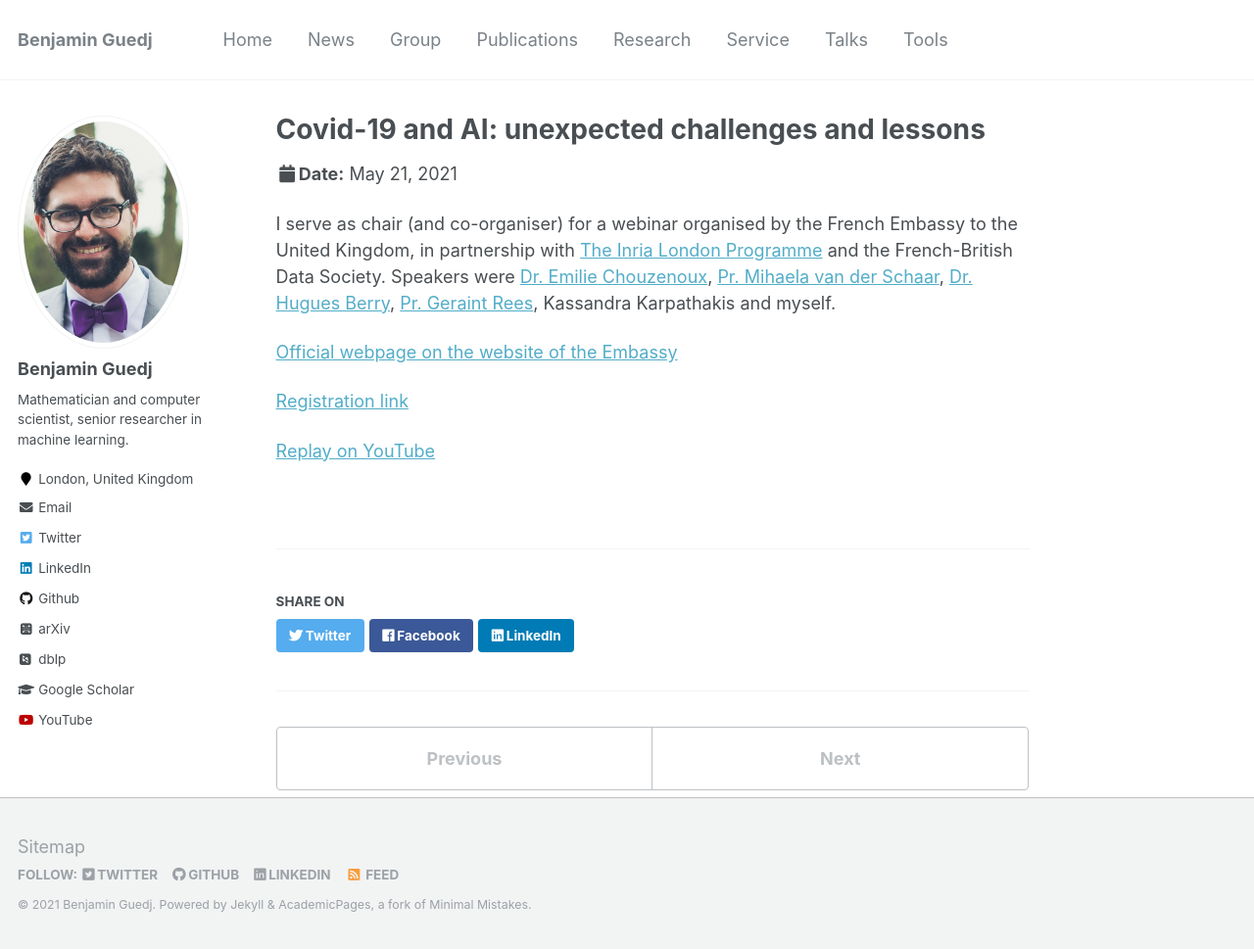
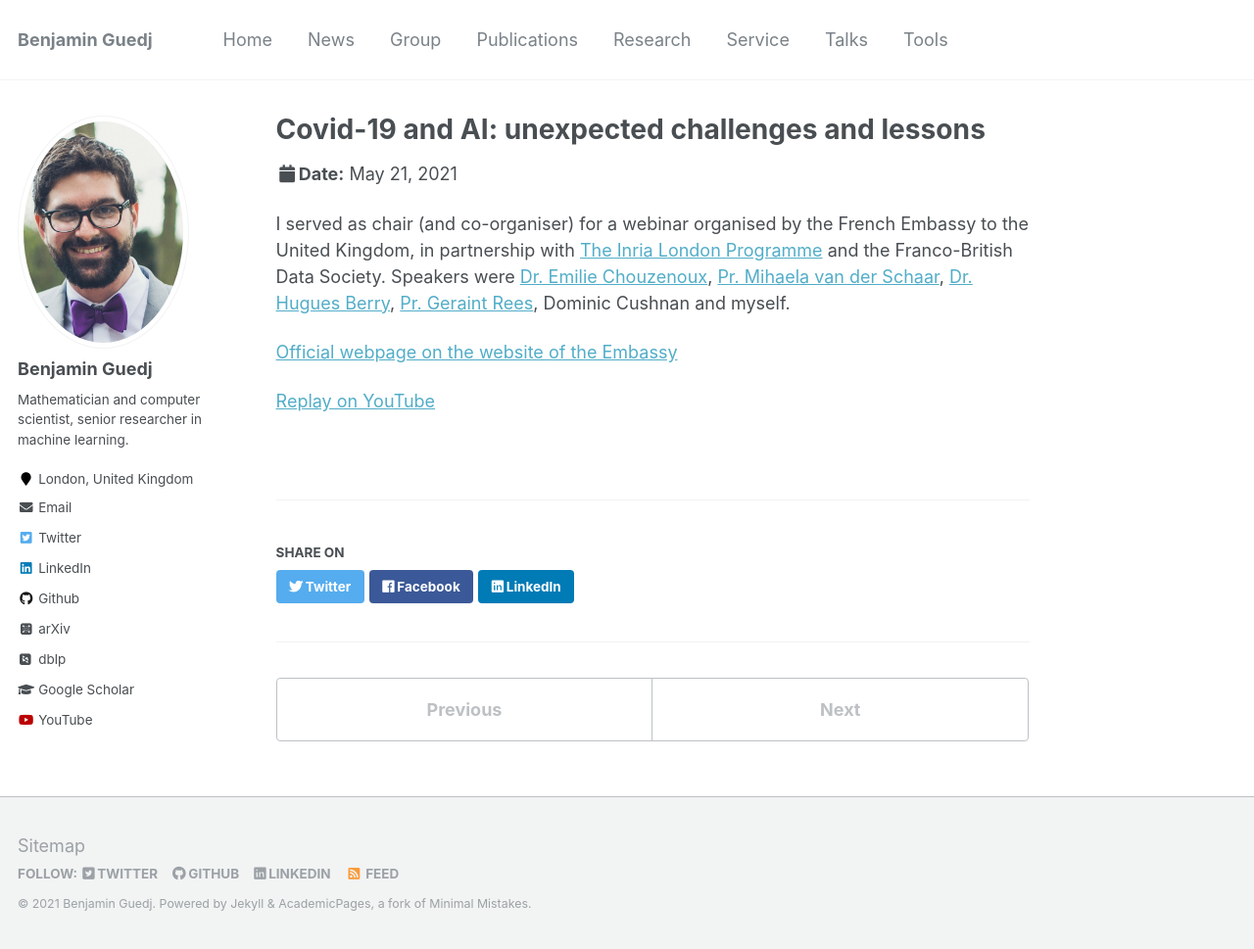
Before and after one commit to bguedj/bguedj.github.io, a Jekyll site: the page built from _talks/2021-05-21-webinar-embassy.md, in a window 1280 px wide and 969 px high. Shown: the whole window at 98% size. Built offline with Jekyll 4.4.1, drawn with Linux system fonts in a browser that asks for light colours; some web fonts are replaced.

Commit message:
link webinar embassy

```diff
--- a/_talks/2021-05-21-webinar-embassy.md
+++ b/_talks/2021-05-21-webinar-embassy.md
@@ -8,10 +8,10 @@
 location: "London, United Kingdom"
 ---
 
-I serve as chair (and co-organiser) for a webinar organised by the French Embassy to the United Kingdom, in partnership with [The Inria London Programme](https://london.inria.fr) and the French-British Data Society. Speakers were [Dr. Emilie Chouzenoux](http://www-syscom.univ-mlv.fr/~chouzeno/index.html), [Pr. Mihaela van der Schaar](https://www.vanderschaar-lab.com/prof-mihaela-van-der-schaar/), [Dr. Hugues Berry](http://www.inrialpes.fr/Berry/), [Pr. Geraint Rees](https://en.wikipedia.org/wiki/Geraint_Rees), Kassandra Karpathakis and myself.
+I served as chair (and co-organiser) for a webinar organised by the French Embassy to the United Kingdom, in partnership with [The Inria London Programme](https://london.inria.fr) and the Franco-British Data Society. Speakers were [Dr. Emilie Chouzenoux](http://www-syscom.univ-mlv.fr/~chouzeno/index.html), [Pr. Mihaela van der Schaar](https://www.vanderschaar-lab.com/prof-mihaela-van-der-schaar/), [Dr. Hugues Berry](http://www.inrialpes.fr/Berry/), [Pr. Geraint Rees](https://en.wikipedia.org/wiki/Geraint_Rees), Dominic Cushnan and myself.
 
 [Official webpage on the website of the Embassy](https://uk.ambafrance.org/Webinar-Covid-19-AI-Unexpected-challenges-and-lessons)
 
-[Registration link](https://www.eventbrite.com/e/covid-ai-unexpected-challenges-and-lessons-tickets-147829143949?aff=ebdssbeac&keep_tld=1)
+<!-- [Registration link](https://www.eventbrite.com/e/covid-ai-unexpected-challenges-and-lessons-tickets-147829143949?aff=ebdssbeac&keep_tld=1) -->
 
-[Replay on YouTube]()
+[Replay on YouTube](https://youtu.be/5AnQ35tBnv0)
```
